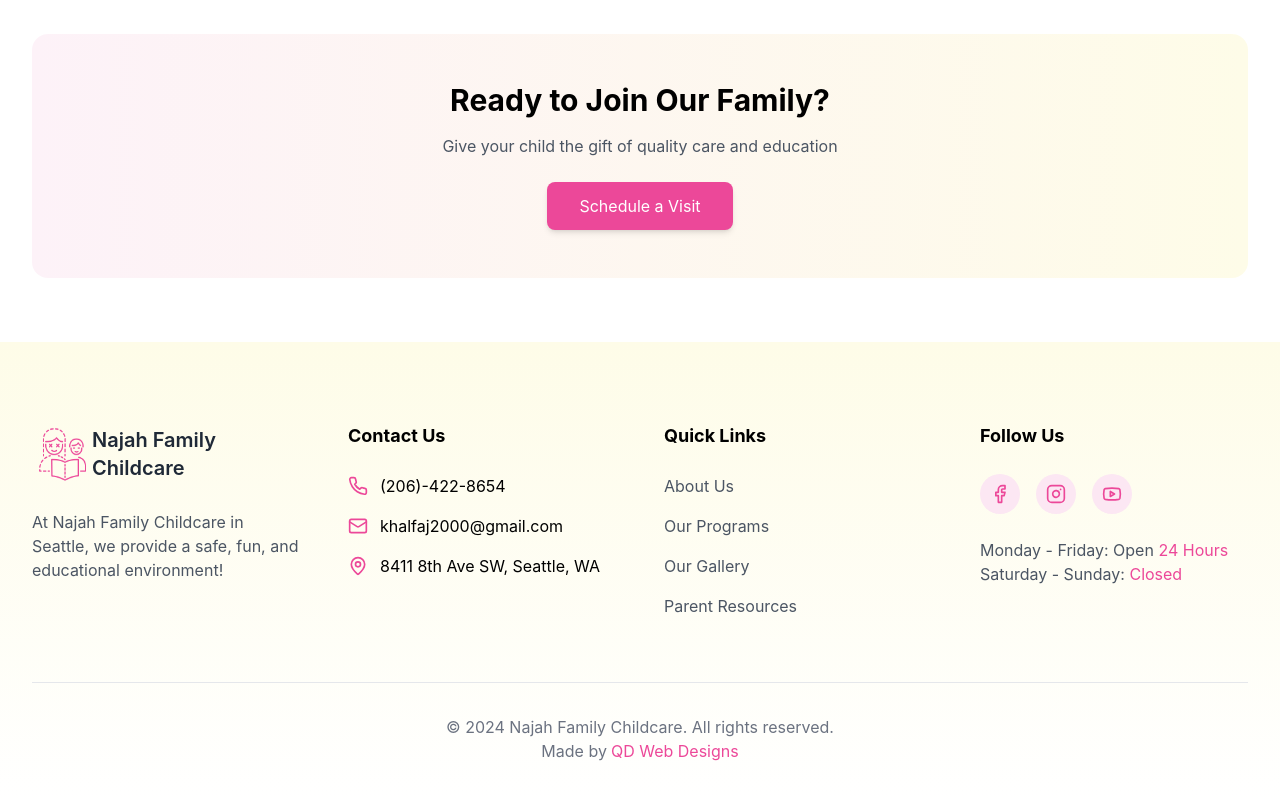
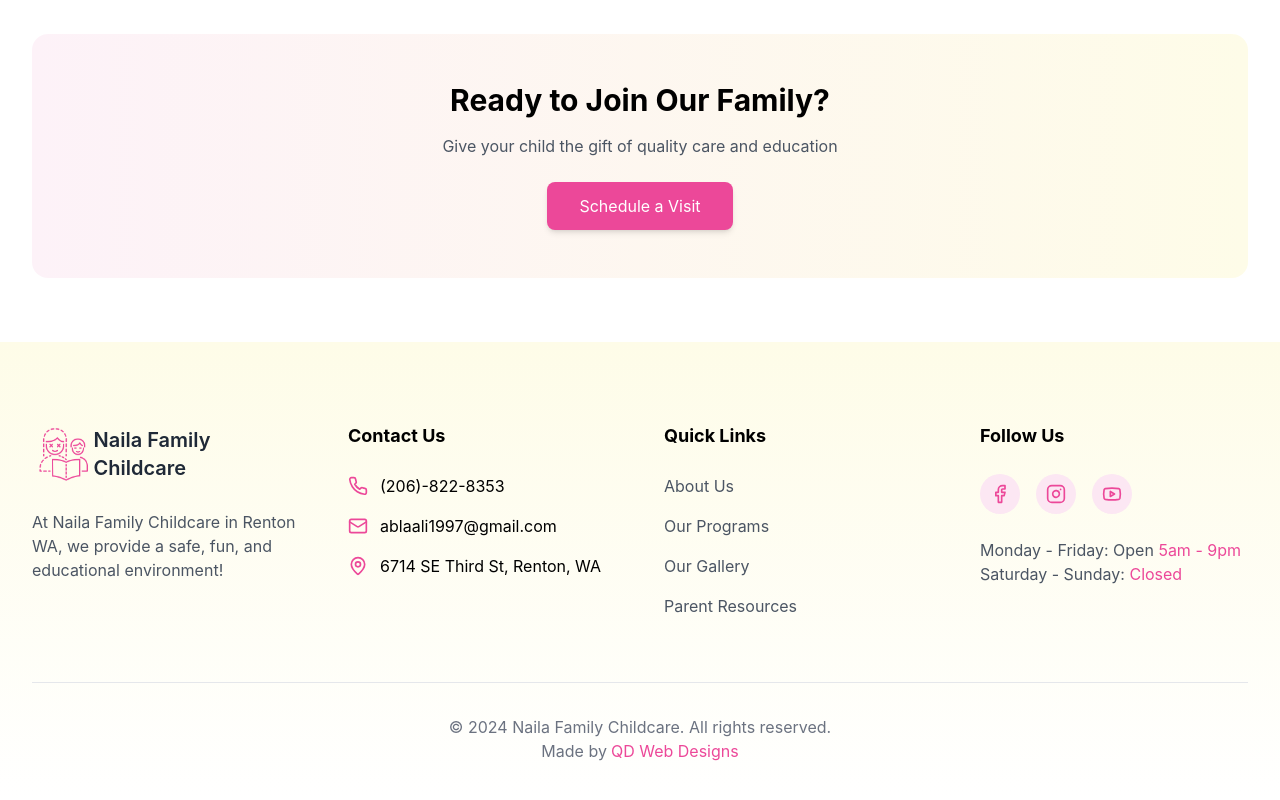
Before and after one commit to nabdi7/nailafamilychildcare, a Next.js app: page /about in a window 1280 px wide. Shown: the part 982-1782 px from the top of the page. Built offline with nearby package versions, Linux system fonts and the light colour scheme; no server answers.

Commit message:
minor changes

```diff
--- a/src/app/about/page.tsx
+++ b/src/app/about/page.tsx
@@ -2,20 +2,20 @@ import React from "react";
 import AboutPage from "@/components/about/AboutPage";
 
 export const metadata = {
-  title: "About Us | Najah Family Childcare - Seattle's Trusted Home Childcare",
+  title: "About Us | Naila Family Childcare - Seattle's Trusted Home Childcare",
   description:
-    "Learn about Najah Family Childcare's commitment to providing loving, nurturing care for infants and toddlers in Seattle. Discover our safe home environment and dedicated approach to childcare.",
+    "Learn about Naila Family Childcare's commitment to providing loving, nurturing care for infants and toddlers in Seattle. Discover our safe home environment and dedicated approach to childcare.",
   openGraph: {
-    title: "About Us | Najah Family Childcare - Seattle's Trusted Home Childcare",
+    title: "About Us | Naila Family Childcare - Seattle's Trusted Home Childcare",
     description:
-      "Meet the caring team behind Najah Family Childcare in Seattle. We provide loving, attentive care for infants and toddlers in a warm home environment. Licensed and experienced in creating a safe, nurturing space for your little ones.",
+      "Meet the caring team behind Naila Family Childcare in Seattle. We provide loving, attentive care for infants and toddlers in a warm home environment. Licensed and experienced in creating a safe, nurturing space for your little ones.",
     type: "website",
-    url: "https://najahfamilychildcare.com/about",
+    url: "https://nailafamilychildcare.com/about",
   },
   twitter: {
-    title: "About Us | Najah Family Childcare - Seattle's Trusted Home Childcare",
+    title: "About Us | Naila Family Childcare - Seattle's Trusted Home Childcare",
     description:
-      "Meet the caring team behind Najah Family Childcare in Seattle. We provide loving, attentive care for infants and toddlers in a warm home environment. Licensed and experienced in creating a safe, nurturing space for your little ones.",
+      "Meet the caring team behind Naila Family Childcare in Seattle. We provide loving, attentive care for infants and toddlers in a warm home environment. Licensed and experienced in creating a safe, nurturing space for your little ones.",
   },
 };
 
--- a/src/app/layout.tsx
+++ b/src/app/layout.tsx
@@ -6,47 +6,47 @@ import { siteConfig } from "@/config/site";
 
 export const metadata: Metadata = {
   title: {
-    default: "Najah Family Childcare | Loving Home Childcare in Seattle, WA",
-    template: "%s | Najah Family Childcare"
+    default: "Naila Family Childcare | Loving Home Childcare in Seattle, WA",
+    template: "%s | Naila Family Childcare"
   },
-  description: "Najah Family Childcare provides nurturing, licensed home childcare services for infants and toddlers in Seattle, WA. Offering a warm, safe environment where your child feels loved and cared for.",
+  description: "Naila Family Childcare provides nurturing, licensed home childcare services for infants and toddlers in Seattle, WA. Offering a warm, safe environment where your child feels loved and cared for.",
   keywords: ["childcare", "daycare", "home childcare", "seattle childcare", "infant care", "toddler care", "licensed childcare", "family childcare", "home daycare", "seattle wa"],
   metadataBase: new URL(process.env.NEXT_PUBLIC_URL ?? siteConfig.url),
   authors: [
     {
-      name: "Najah Family Childcare",
-      url: "https://najahfamilychildcare.com",
+      name: "Naila Family Childcare",
+      url: "https://nailafamilychildcare.com",
     }
   ],
-  creator: "Najah Family Childcare",
-  publisher: "Najah Family Childcare",
+  creator: "Naila Family Childcare",
+  publisher: "Naila Family Childcare",
   formatDetection: {
     email: true,
     address: true,
     telephone: true,
   },
   openGraph: {
-    title: "Najah Family Childcare | Loving Home Childcare in Seattle, WA",
-    description: "Discover loving, nurturing childcare in a home environment at Najah Family Childcare. Licensed provider offering infant and toddler care in Seattle, WA.",
-    url: "https://najahfamilychildcare.com",
-    siteName: "Najah Family Childcare",
+    title: "Naila Family Childcare | Loving Home Childcare in Seattle, WA",
+    description: "Discover loving, nurturing childcare in a home environment at Naila Family Childcare. Licensed provider offering infant and toddler care in Seattle, WA.",
+    url: "https://nailafamilychildcare.com",
+    siteName: "Naila Family Childcare",
     locale: "en_US",
     type: "website",
     images: [
       {
-        url: "https://najahfamilychildcare.com/logo3.png",
+        url: "https://nailafamilychildcare.com/logo3.png",
         width: 500,
         height: 500,
-        alt: "Najah Family Childcare | Loving Home Childcare in Seattle, WA",
+        alt: "Naila Family Childcare | Loving Home Childcare in Seattle, WA",
         type: "image/jpeg",
       },
     ],
   },
   twitter: {
     card: "summary_large_image",
-    title: "Najah Family Childcare | Loving Home Childcare in Seattle, WA",
-    description: "Discover loving, nurturing childcare in a home environment at Najah Family Childcare. Licensed provider offering infant and toddler care in Seattle, WA.",
-    images: ["https://najahfamilychildcare.com/logo3.png"],
+    title: "Naila Family Childcare | Loving Home Childcare in Seattle, WA",
+    description: "Discover loving, nurturing childcare in a home environment at Naila Family Childcare. Licensed provider offering infant and toddler care in Seattle, WA.",
+    images: ["https://nailafamilychildcare.com/logo3.png"],
   },
   icons: {
     icon: "/favicon.ico",
--- a/src/app/robot.ts
+++ b/src/app/robot.ts
@@ -7,6 +7,6 @@ export default function robots(): MetadataRoute.Robots {
             allow: '/',
             //   disallow: ['/private/', '/admin/'],
         },
-        sitemap: 'https://najahfamilychildcare.com/sitemap.xml',
+        sitemap: 'https://nailafamilychildcare.com/sitemap.xml',
     }
 }
--- a/src/components/contact/Contact.tsx
+++ b/src/components/contact/Contact.tsx
@@ -38,7 +38,7 @@ const Contact = () => {
 
   return (
     <div className="bg-white">
-      {/* Hero Section with Floating Elements */}
+      {/* Hero Section */}
       <div className="relative bg-gradient-to-r from-pink-50 to-blue-50 pt-16 overflow-hidden">
         <div className="absolute top-10 left-10 w-20 h-20 bg-yellow-200 rounded-full opacity-20 animate-pulse"></div>
         <div className="absolute bottom-10 right-10 w-32 h-32 bg-pink-200 rounded-full opacity-20 animate-pulse delay-300"></div>
@@ -176,7 +176,7 @@ const Contact = () => {
                   href="tel:2064228654"
                   className="text-pink-500 font-medium hover:text-pink-600 transition-colors duration-300"
                 >
-                  Call us anytime: (206) 422-8654
+                  Call us anytime: (206) 822-8353
                 </a>
               </div>
             </div>
--- a/src/components/contact/index.tsx
+++ b/src/components/contact/index.tsx
@@ -25,25 +25,25 @@ export const contactMethods: ContactMethod[] = [
   {
     icon: <Phone className="w-6 h-6 text-pink-500" />,
     title: "Call Us Anytime",
-    details: "(206) 422-8654",
+    details: "(206) 822-8353",
     description: "Available for Emergency Care",
-    link: "tel:+12064228654",
+    link: "tel:+12068228353",
     linkProps: {},
   },
   {
     icon: <Mail className="w-6 h-6 text-blue-500" />,
     title: "Email Us",
-    details: "khalfaj2000@gmail.com",
+    details: "ablaali1997@gmail.com",
     description: "Response within 2 hours",
-    link: "mailto:khalfaj2000@gmail.com",
+    link: "mailto:ablaali1997@gmail.com",
     linkProps: {},
   },
   {
     icon: <MapPin className="w-6 h-6 text-yellow-500" />,
     title: "Our Location",
-    details: "8411 8th Ave SW, Seattle, WA 98106",
-    description: "Seattle, WA 98126",
-    link: "https://maps.app.goo.gl/uCbDNx5tc2zp9FMj6",
+    details: "6714 SE Third St, Renton, WA 98059",
+    description: "Renton, WA 98059",
+    link: "https://maps.app.goo.gl/2HE6W8tcV1sZnKTe6",
     linkProps: { target: "_blank", rel: "noopener noreferrer" },
   },
 ];
--- a/src/components/footer/index.tsx
+++ b/src/components/footer/index.tsx
@@ -29,29 +29,29 @@ export interface SocialLink {
 export const footerData = {
   logo: {
     src: "/logo3.png",
-    alt: "Najah Family Childcare",
+    alt: "Naila Family Childcare",
     width: 64,
     height: 64,
   },
-  companyName: "Najah Family Childcare",
+  companyName: "Naila Family Childcare",
   tagline:
-    "At Najah Family Childcare in Seattle, we provide a safe, fun, and educational environment!",
+    "At Naila Family Childcare in Renton WA, we provide a safe, fun, and educational environment!",
 
   contactInfo: [
     {
       icon: Phone,
-      href: "tel:2064228654",
-      label: "(206)-422-8654",
+      href: "tel:2068228353",
+      label: "(206)-822-8353",
     },
     {
       icon: Mail,
-      href: "mailto:khalfaj2000@gmail.com",
-      label: "khalfaj2000@gmail.com",
+      href: "mailto:ablaali1997@gmail.com",
+      label: "ablaali1997@gmail.com",
     },
     {
       icon: MapPin,
-      href: "https://maps.app.goo.gl/uCbDNx5tc2zp9FMj6",
-      label: "8411 8th Ave SW, Seattle, WA",
+      href: "https://maps.app.goo.gl/2HE6W8tcV1sZnKTe6",
+      label: "6714 SE Third St, Renton, WA",
       isExternal: true,
     },
   ] as ContactInfo[],
@@ -66,17 +66,17 @@ export const footerData = {
   socialLinks: [
     {
       icon: Facebook,
-      href: "https://www.facebook.com/najahfamilychildcare",
+      href: "https://www.facebook.com/nailafamilychildcare",
       label: "Facebook",
     },
     {
       icon: Instagram,
-      href: "https://www.instagram.com/najahfamilychildcare",
+      href: "https://www.instagram.com/nailafamilychildcare",
       label: "Instagram",
     },
     {
       icon: Youtube,
-      href: "https://www.youtube.com/najahfamilychildcare",
+      href: "https://www.youtube.com/nailafamilychildcare",
       label: "Youtube",
     },
   ] as SocialLink[],
@@ -84,7 +84,7 @@ export const footerData = {
   hours: {
     weekday: {
       prefix: "Monday - Friday: Open",
-      highlight: "24 Hours"
+      highlight: "5am - 9pm"
     },
     weekend: {
       prefix: "Saturday - Sunday:",
@@ -92,7 +92,7 @@ export const footerData = {
     }
   },
 
-  copyright: "© 2024 Najah Family Childcare. All rights reserved.",
+  copyright: `© ${new Date().getFullYear()} Naila Family Childcare. All rights reserved.`,
 
   credits: {
     text: "Made by",
--- a/src/components/hero/Hero.tsx
+++ b/src/components/hero/Hero.tsx
@@ -23,7 +23,7 @@ const Hero = () => {
               </h1>
 
               <p className="text-xl text-gray-600 max-w-2xl mx-auto">
-                At Najah Family Childcare in Seattle, we provide a safe, fun, and
+                At Naila Family Childcare in Renton WA, we provide a safe, fun, and
                 educational environment where children thrive and grow.
               </p>
 
--- a/src/components/menu/Menu.tsx
+++ b/src/components/menu/Menu.tsx
@@ -54,11 +54,11 @@ const Menu = ({ isOpen, setIsOpen }: MenuProps) => {
               <div className="inline-flex items-center bg-pink-100 rounded-full px-4 py-2 text-pink-500 hover:bg-pink-200 transition-colors duration-200">
                 <Phone className="h-4 w-4 text-pink-500 mr-2 flex-shrink-0" />
                 <a
-                  href="tel:2063713011"
+                  href="tel:2068228353"
                   className="text-sm"
                   onClick={() => setIsOpen(false)}
                 >
-                  (206)-371-3011
+                  (206)-822-8353
                 </a>
               </div>
             </div>
--- a/src/components/navbar/Navbar.tsx
+++ b/src/components/navbar/Navbar.tsx
@@ -20,7 +20,7 @@ export default function Navbar() {
                   src="/logo3.png"
                   width={64}
                   height={64}
-                  alt="Najah Family Childcare"
+                  alt="Nailah Family Childcare"
                   className="h-16 w-auto"
                 />
               </Link>
@@ -28,7 +28,7 @@ export default function Navbar() {
                 href="/"
                 className="text-lg sm:text-xl font-semibold text-gray-800"
               >
-                Najah Family Childcare
+                Naila Family Childcare
               </Link>
             </div>
 
@@ -58,10 +58,10 @@ export default function Navbar() {
               <div className="hidden md:flex bg-pink-100 rounded-full px-2 sm:px-4 py-2 items-center">
                 <Phone className="h-4 w-4 text-pink-500 mr-1 sm:mr-2 flex-shrink-0" />
                 <a
-                  href="tel:2063713011"
+                  href="tel:2068228353"
                   className="text-pink-500 text-xs sm:text-sm whitespace-nowrap"
                 >
-                  (206)-422-8654
+                  (206)-822-8353
                 </a>
               </div>
 
```
Also changed, not shown: 1 other file (tests, documents, lock files or other folders).
